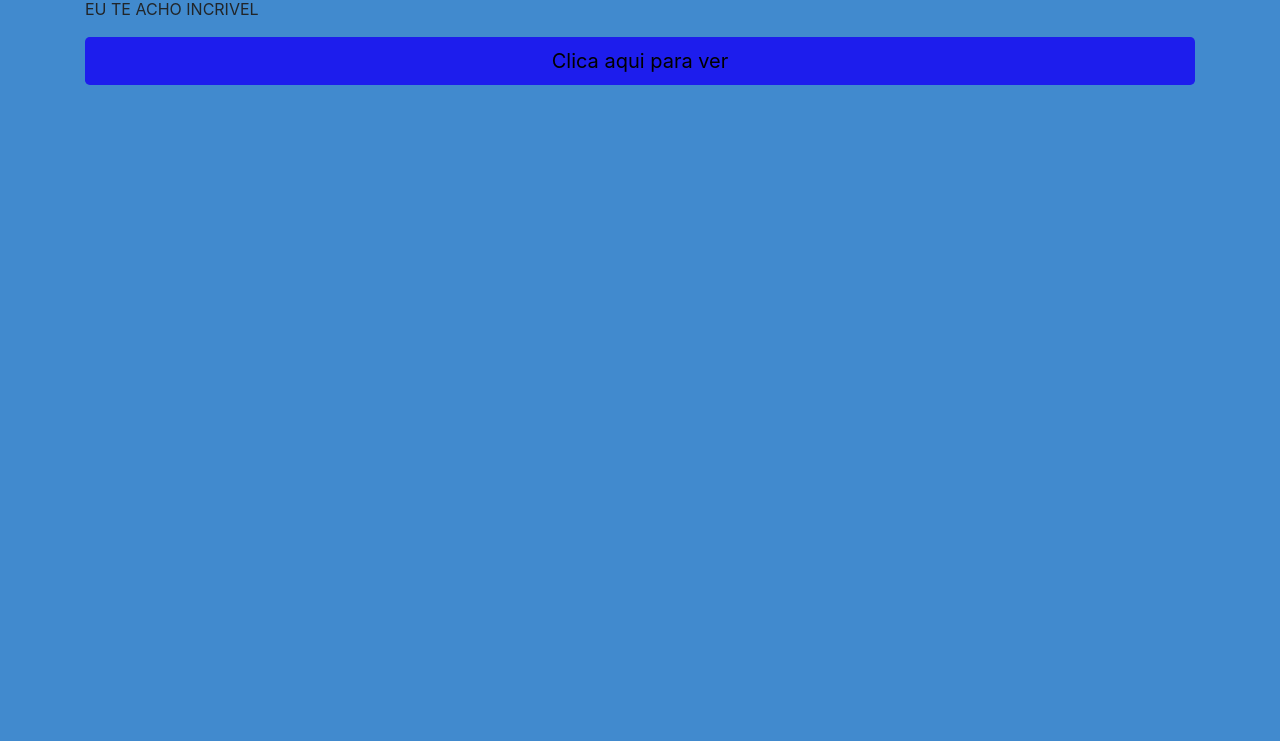
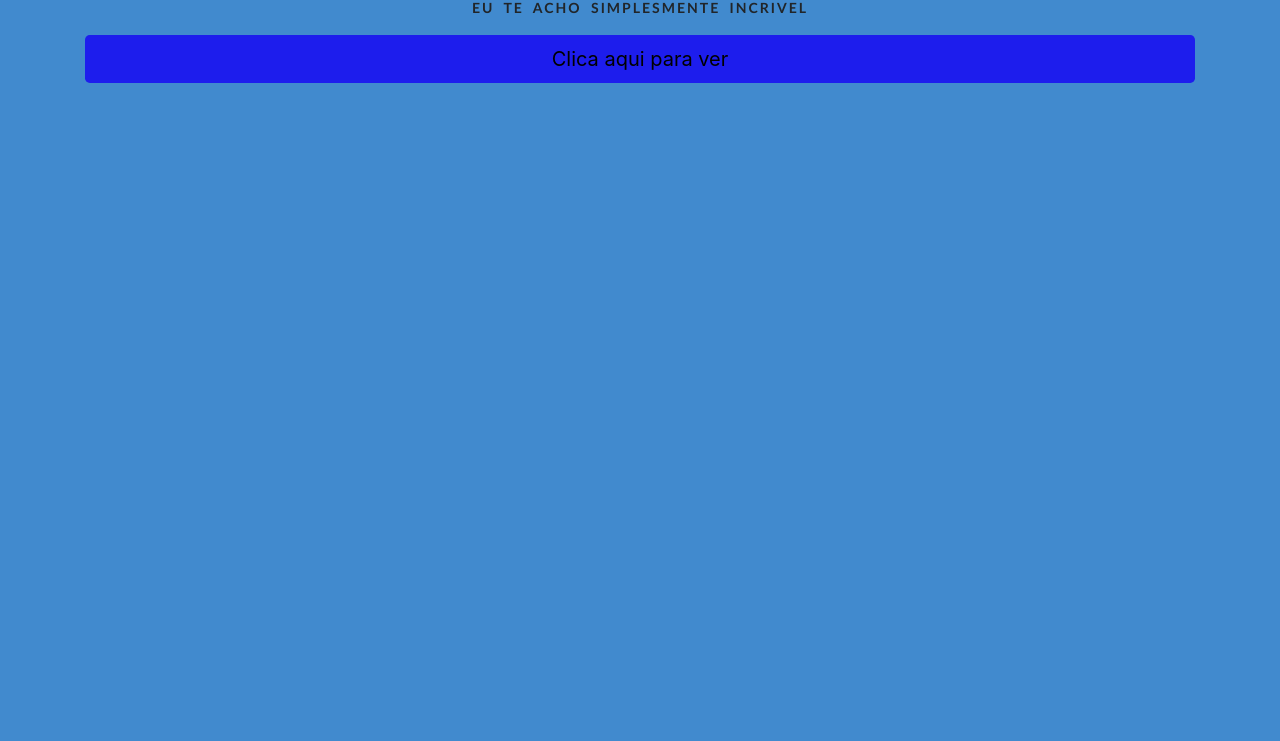
Before and after one commit to JeffersonDallalibera/Site, a plain HTML site: page index.html in a window 1280 px wide. Shown: the part 59-800 px from the top of the page. Drawn offline with nearby package versions, Linux system fonts and the light colour scheme.

Commit message:
ajuste main

```diff
--- a/index.html
+++ b/index.html
@@ -14,7 +14,7 @@
   <body>
       <div class="container">
     <h1>SURPRESINHA </h1>
-        <p> EU TE ACHO INCRIVEL </p>
+        <p> EU TE ACHO SIMPLESMENTE INCRIVEL </p>
     <button id="botao" type="button" class="btn btn-lg btn-block" onclick="chamafoto()">Clica aqui para ver</button>
     <p  id="imagens"> </p>
 
--- a/main.css
+++ b/main.css
@@ -8,3 +8,12 @@ button{
     text-align: center;
     background-color: rgb(29, 29, 237)
 }
+
+p{
+
+    text-align: center;
+    font-size: 14px; line-height: 1.6em;
+    letter-spacing: 2px; word-spacing: 4px;
+    font-weight: bold;
+    font-family: "Trebuchet MS", Verdana, sans-serif;
+}
```
